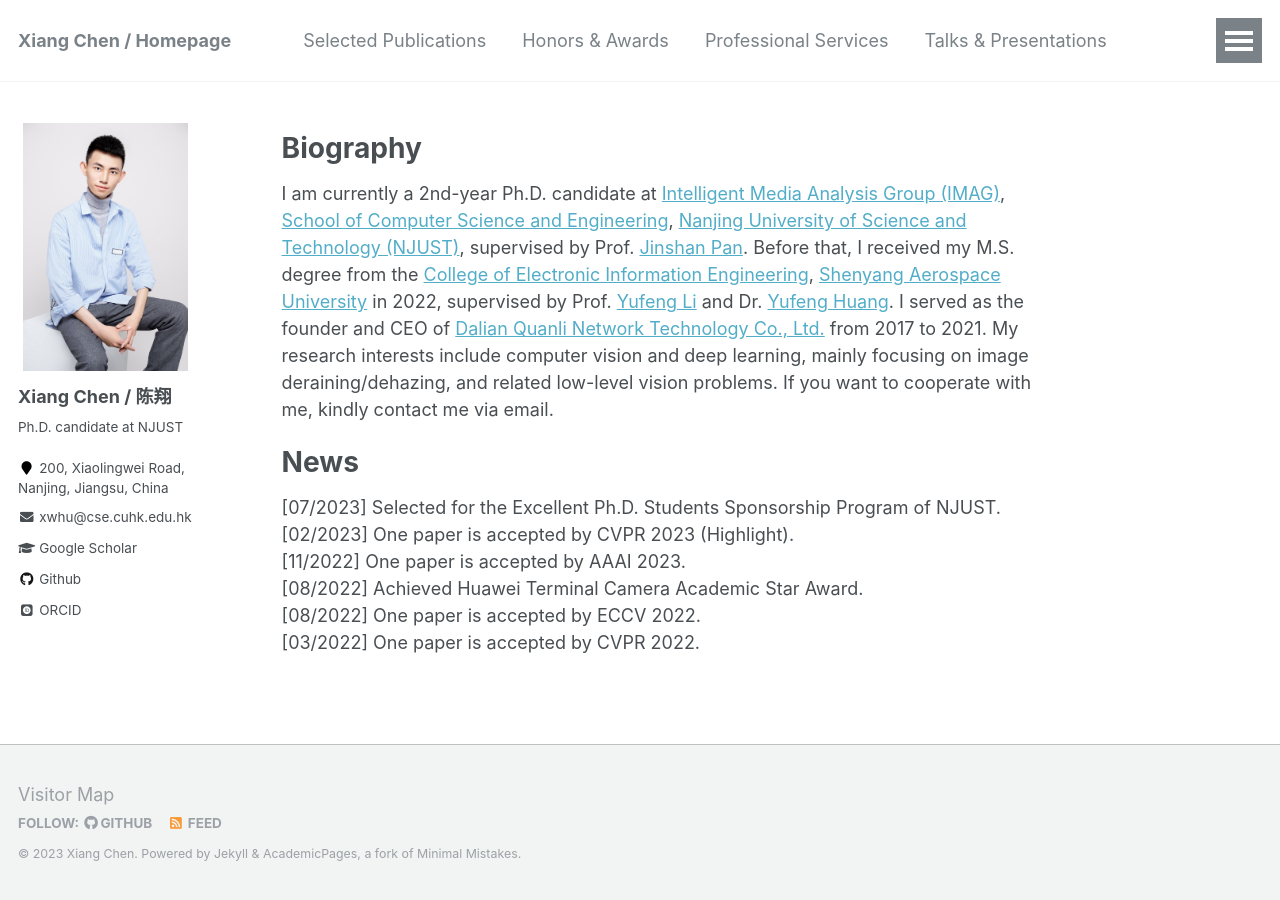
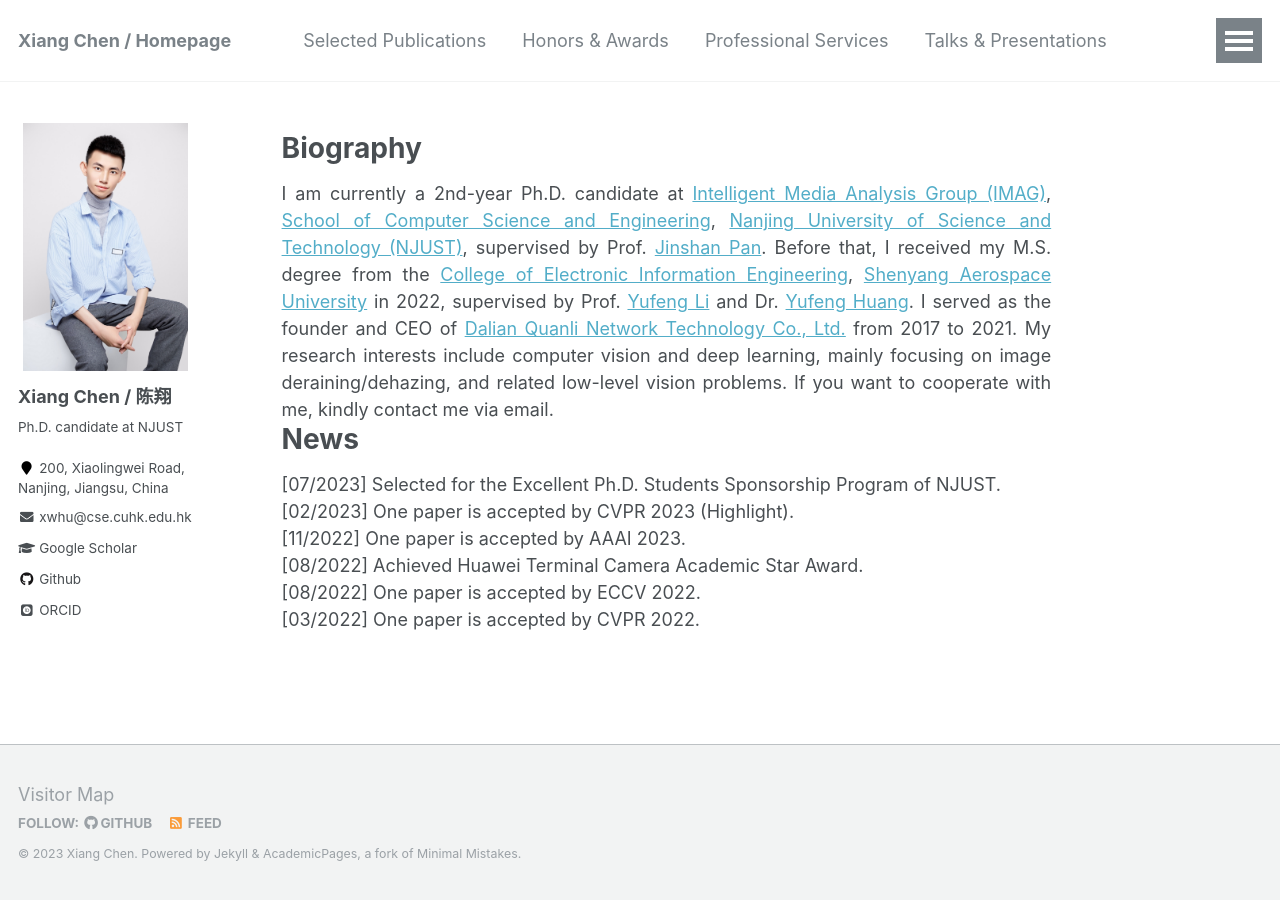
Before and after one commit to cschenxiang/cschenxiang.github.io, a Jekyll site: the page built from _pages/about.md, in a window 1280 px wide. Built offline with Jekyll 4.4.1, drawn with Linux system fonts in a browser that asks for light colours; some web fonts are replaced.

Commit message:
Update about.md

```diff
--- a/_pages/about.md
+++ b/_pages/about.md
@@ -10,7 +10,10 @@
 
 Biography
 ======
-I am currently a 2nd-year Ph.D. candidate at <a href="https://imag-njust.net/" target="_blank">Intelligent Media Analysis Group (IMAG)</a>, <a href="https://cs.njust.edu.cn/" target="_blank">School of Computer Science and Engineering</a>, <a href="https://www.njust.edu.cn/" target="_blank">Nanjing University of Science and Technology (NJUST)</a>, supervised by Prof. <a href="https://jspan.github.io/" target="_blank"> Jinshan Pan</a>. Before that, I received my M.S. degree from the <a href="https://dzx.sau.edu.cn/index.htm" target="_blank">College of Electronic Information Engineering</a>, <a href="https://www.sau.edu.cn/" target="_blank">Shenyang Aerospace University</a> in 2022, supervised by Prof. <a href="https://baike.baidu.com/item/%E6%9D%8E%E7%8E%89%E5%B3%B0/9061384?fr=ge_ala" target="_blank"> Yufeng Li</a> and Dr. <a href="https://yjs.sau.edu.cn/info/1015/3478.htm" target="_blank"> Yufeng Huang</a>. I served as the founder and CEO of <a href="https://baike.baidu.com/item/%E5%A4%A7%E8%BF%9E%E5%9C%88%E5%8A%9B%E7%BD%91%E7%BB%9C%E7%A7%91%E6%8A%80%E6%9C%89%E9%99%90%E5%85%AC%E5%8F%B8/22340590?fr=ge_ala" target="_blank"> Dalian Quanli Network Technology Co., Ltd.</a> from 2017 to 2021. My research interests include computer vision and deep learning, mainly focusing on image deraining/dehazing, and related low-level vision problems. If you want to cooperate with me, kindly contact me via email.
+<div style="text-align:justify">I am currently a 2nd-year Ph.D. candidate at <a href="https://imag-njust.net/" target="_blank">Intelligent Media Analysis Group (IMAG)</a>, <a href="https://cs.njust.edu.cn/" target="_blank">School of Computer Science and Engineering</a>, <a href="https://www.njust.edu.cn/" target="_blank">Nanjing University of Science and Technology (NJUST)</a>, supervised by Prof. <a href="https://jspan.github.io/" target="_blank"> Jinshan Pan</a>. Before that, I received my M.S. degree from the <a href="https://dzx.sau.edu.cn/index.htm" target="_blank">College of Electronic Information Engineering</a>, <a href="https://www.sau.edu.cn/" target="_blank">Shenyang Aerospace University</a> in 2022, supervised by Prof. <a href="https://baike.baidu.com/item/%E6%9D%8E%E7%8E%89%E5%B3%B0/9061384?fr=ge_ala" target="_blank"> Yufeng Li</a> and Dr. <a href="https://yjs.sau.edu.cn/info/1015/3478.htm" target="_blank"> Yufeng Huang</a>. I served as the founder and CEO of <a href="https://baike.baidu.com/item/%E5%A4%A7%E8%BF%9E%E5%9C%88%E5%8A%9B%E7%BD%91%E7%BB%9C%E7%A7%91%E6%8A%80%E6%9C%89%E9%99%90%E5%85%AC%E5%8F%B8/22340590?fr=ge_ala" target="_blank"> Dalian Quanli Network Technology Co., Ltd.</a> from 2017 to 2021. My research interests include computer vision and deep learning, mainly focusing on image deraining/dehazing, and related low-level vision problems. If you want to cooperate with me, kindly contact me via email.
+</div>
+
+
 
 
 News
```
